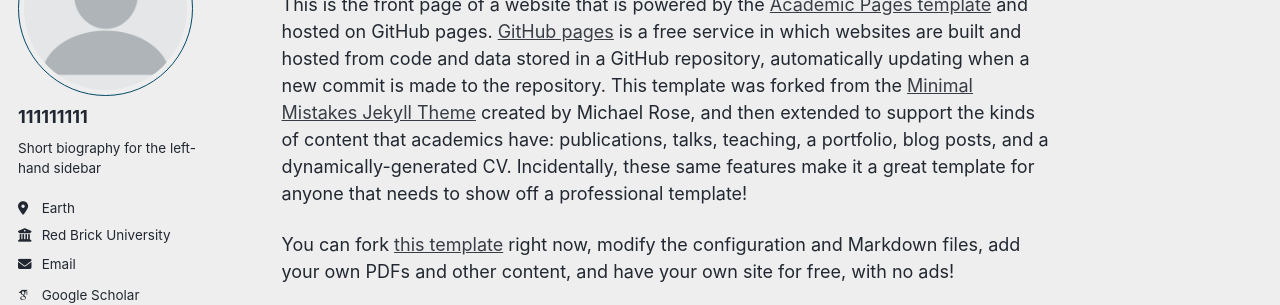
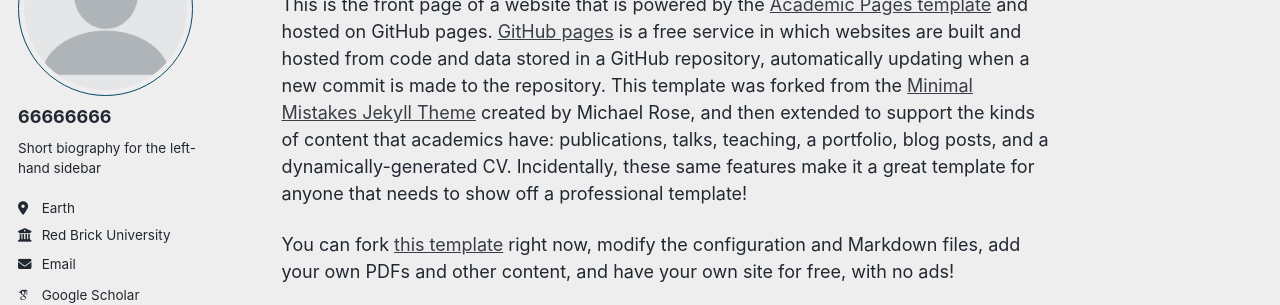
Before and after one commit to rgren-research/rgren-research.github.io, a Jekyll site: the page built from _pages/about.md, in a window 1280 px wide. Shown: the part 180-485 px from the top of the page. Built offline with Jekyll 4.4.1, drawn with Linux system fonts in a browser that asks for light colours; some web fonts are replaced; a script bundle is joined from its source files by our own code; library files that are not in the unit come from our copies.

Commit message:
Update _config.yml

```diff
--- a/_config.yml
+++ b/_config.yml
@@ -24,7 +24,7 @@ repository               : "academicpages/academicpages.github.io"
 author:
   # Biographic information
   avatar           : "profile.png"
-  name             : "111111111" # "Your Sidebar Name11"
+  name             : "66666666" # "Your Sidebar Name11"
   pronouns         : # example: "she/her"
   bio              : "Short biography for the left-hand sidebar"
   location         : "Earth"
```
